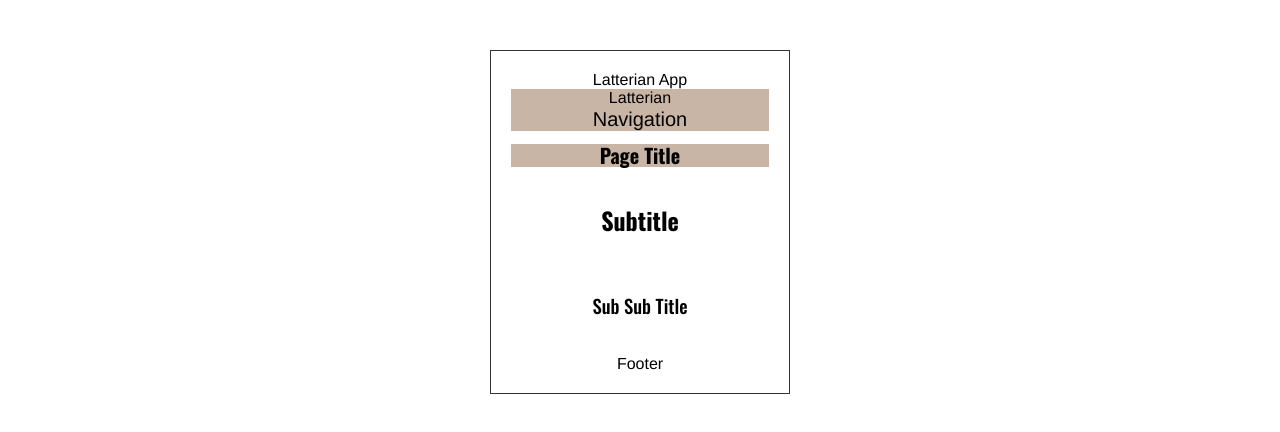
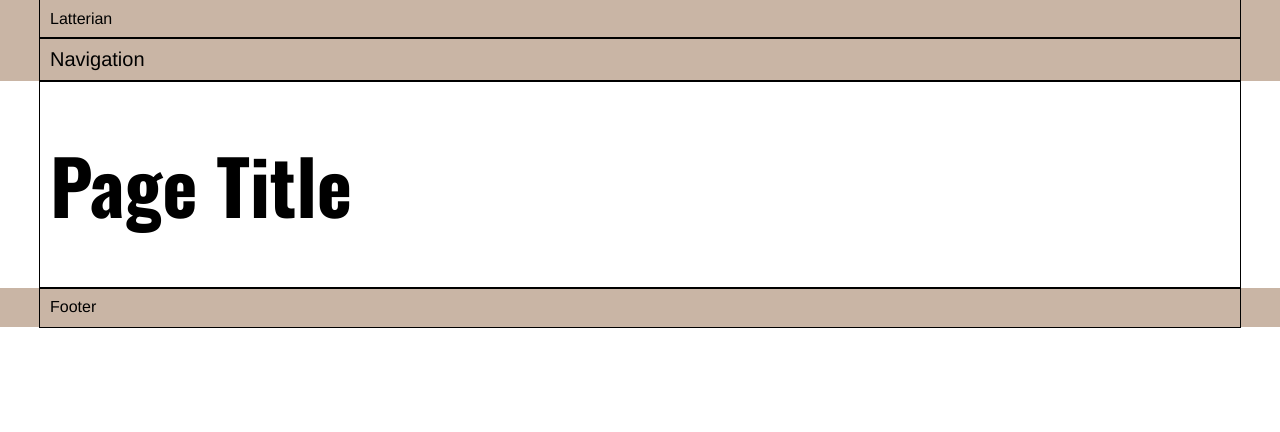
Before and after one commit to leslif/Final-Project, a React (Create React App) app: page / in a window 1280 px wide. Shown: the top 432 px of the page. Built offline with nearby package versions, Linux system fonts and the light colour scheme.

Commit message:
Updated site elements with nested wrappers

```diff
--- a/src/App/App.jsx
+++ b/src/App/App.jsx
@@ -10,7 +10,6 @@ const App = () => {
 
     return (
         <AppStyled className='App'>
-            Latterian App
             <Header />
             <Navigation />
             <Main />
@@ -22,9 +21,10 @@ const App = () => {
 export default App;
 
 const AppStyled = styled.div`
-    width: 300px;
-    margin: 50px auto;
-    border: solid 1px #333;
-    padding: 20px;
-    text-align: center;
+    .nested-wrapper {
+        max-width: 1200px;
+        margin: auto;
+        outline: solid black 1px;
+        padding: 10px;
+    }
 `;
--- a/src/App/Footer.jsx
+++ b/src/App/Footer.jsx
@@ -3,13 +3,17 @@ import styled from 'styled-components';
 
 const Footer = () => {
     return (
-        <FooterStyled>Footer</FooterStyled>
+        <FooterStyled>
+            <div className='nested-wrapper'>
+            Footer
+            </div>
+        </FooterStyled>
     );
 }
 
 export default Footer;
 
 const FooterStyled = styled.footer`
-    background-color: white;
-    font-size: 20 px;
+    background-color: #C9B5A5;
+    font-size: 50 px;
     `;
--- a/src/App/Header.jsx
+++ b/src/App/Header.jsx
@@ -3,7 +3,11 @@ import styled from 'styled-components';
 
 const Header = () => {
     return (
-        <HeaderStyled>Latterian</HeaderStyled>
+        <HeaderStyled>
+            <div className='nested-wrapper'>
+            Latterian
+            </div>
+        </HeaderStyled>
     );
 }
 
@@ -11,5 +15,5 @@ export default Header;
 
 const HeaderStyled = styled.header`
     background-color: #C9B5A5;
-    font-size: 50 px;
+    font-size: 30 px;
     `;
--- a/src/App/Main.jsx
+++ b/src/App/Main.jsx
@@ -4,9 +4,9 @@ import styled from 'styled-components';
 const Main = () => {
     return (
         <MainStyled>
+            <div className='nested-wrapper'>
             <h1>Page Title</h1>
-            <h2>Subtitle</h2>
-            <h3>Sub Sub Title</h3>
+            </div>
         </MainStyled>
     );
 }
@@ -15,16 +15,8 @@ export default Main;
 
 const MainStyled = styled.main`
     h1 {
-        background-color: #C9B5A5;
-        font-size: 20px;
-    }
-    h2 {
         background-color: white;
-        padding: 20px;
-    }
-    h3 {
-        background-color: white;
-        padding: 20px;
+        font-size: 75px;
     }
 
 `;
--- a/src/App/Nav.jsx
+++ b/src/App/Nav.jsx
@@ -3,7 +3,11 @@ import styled from 'styled-components';
 
 const Navigation = () => {
     return (
-        <NavStyled>Navigation</NavStyled>
+        <NavStyled>
+            <div className='nested-wrapper'>
+            Navigation
+            </div>
+        </NavStyled>
     );
 }
 
```
